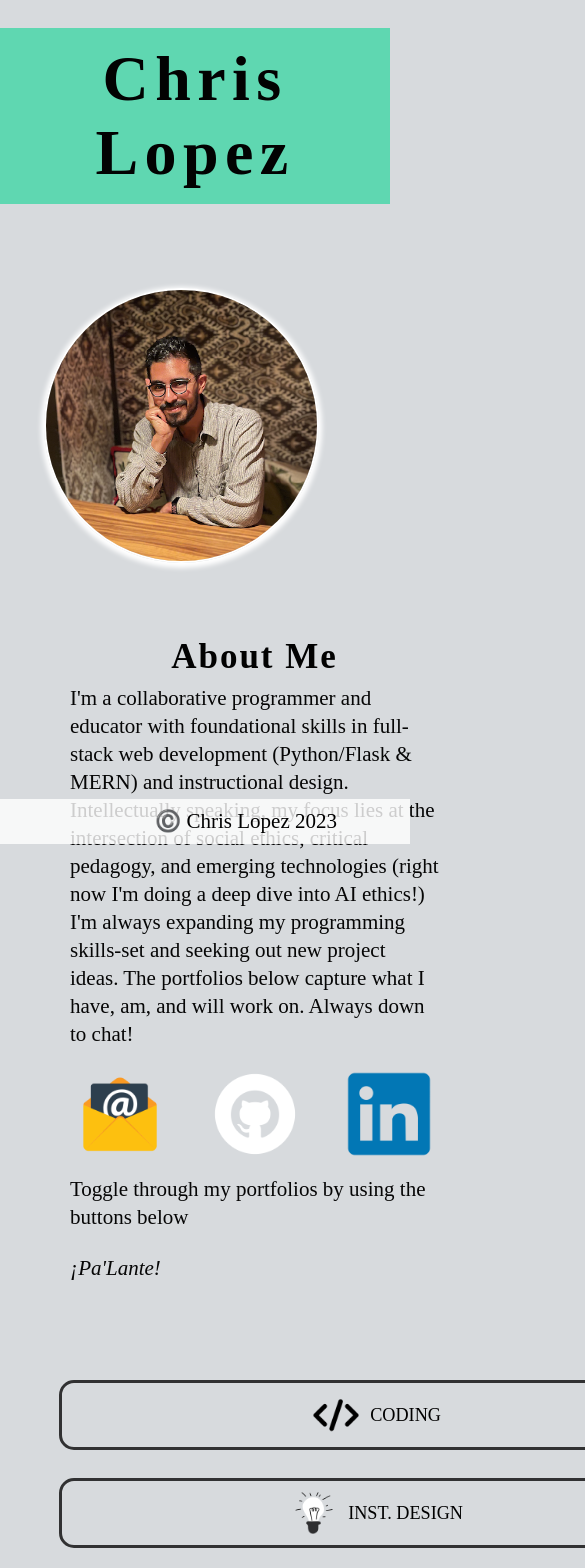
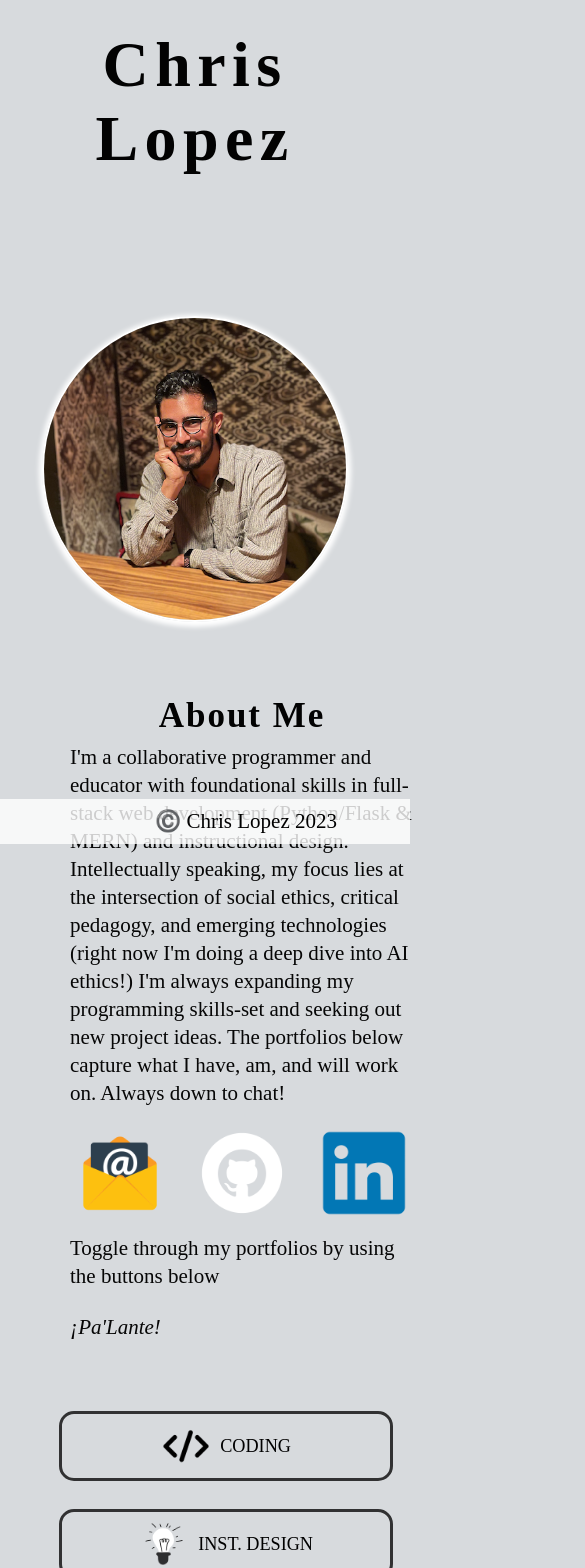
Before and after one commit to Lopez-CL/my-portfolios, a React (Create React App) app: page /my-portfolios/resume in a window 390 px wide. Shown: the top 1568 px of the page, 585 px wide, since content can reach past the window. Built offline with nearby package versions, Linux system fonts and the light colour scheme; the HTML template or start-up script is replaced by a standard one; a web font is replaced by a local one.

Commit message:
finalizing last media querey

```diff
--- a/src/App.css
+++ b/src/App.css
@@ -101,7 +101,7 @@ span.bottom-space {
   width: 100%;
   padding: 10px;
   text-align: end;
-  margin-top: 5rem;
+  margin-top: 6rem;
   /* position:fixed;
   bottom: 0px; */
 }
@@ -361,7 +361,8 @@ margin: 2rem 0;
   justify-content: center;
   box-shadow: 0px 0px 0px 0px transparent;
   transition: box-shadow ease-in-out .5s;
-  flex: 0 1 30%;
+  flex: 0 1 300px;
+  width: 300px;
   border-radius: 10px;
   padding: 1rem;
   margin-bottom: 2rem;
@@ -372,7 +373,9 @@ margin: 2rem 0;
   display: flex;
   flex-flow: column nowrap;
   justify-content: center;
-  flex: 0 1 30%;
+  flex-shrink: 1;
+  flex-grow: 0;
+  width: 300px;
   border-radius: 10px;
   padding: 1rem;
   box-shadow: -6px 12px 0px 3px black;
@@ -385,7 +388,9 @@ margin: 2rem 0;
   display: flex;
   flex-flow: column nowrap;
   justify-content: center;
-  flex: 0 1 25%;
+  flex-shrink: 1;
+  flex-grow: 0;
+  width: 350px;
   border-radius: 10px;
   padding: 1rem;
   box-shadow: -6px 12px 0px 3px black;
@@ -514,36 +519,17 @@ margin: 2rem 0;
   }
 }
 
+@media only screen and (max-width: 570px){
+  .portfolios{
+    width: 150%;
+    }
+}
+
 /******** For mobile devices ********/
 
-@media only screen and (max-width: 450px) {
+@media only screen and (max-width: 470px) {
   html {
       font-size: 14px;
-  }
-
-  .header {
-      max-width: 500px;
-      background-color: hsla(160, 86%, 45%, .6);
-      margin-bottom: 3rem;
-      padding: 1rem;
-  }
-
-  .hamburger {
-      border: 4px solid rgba(255, 255, 255, 0.5);
-      width: fit-content;
-      height: fit-content;
-      padding: .4em;
-      border-radius: 10px;
-      margin: 1em 1em 5em 0;
-      position: fixed;
-      top: 0px;
-  }
-
-  .span-nav {
-      border-top: solid 4px white;
-      border-radius: 5px;
-      display: block;
-      width: 25px;
   }
 
   h1 {
@@ -575,13 +561,13 @@ margin: 2rem 0;
 
 
   #profile-img img {
-      width: 275px;
-      height: 275px;
+      width: 100%;
+      height: 100%;
   }
 
   #about {
       margin: 0 auto;
-      width: 425px;
+      width: 400px;
       text-align: left;
       border: none
   }
@@ -599,50 +585,44 @@ margin: 2rem 0;
       flex: 0 1 200px;
       flex-wrap: nowrap;
       justify-content: center;
-      margin: 2rem 2rem;
   }
-
+  .portfolios{
+    width: 100%;
+    }
   .portfolios span {
       font-size: 2rem;
   }
 }
+
+.carousel-container{
+  width: 90%;
+  padding: 3rem;
+  margin: -4px auto;
+}
+.carousel-wrapper {
+  width: fit-content;
+  display: flex;
+  flex-direction: row;
+  flex-wrap: wrap;
+  justify-content: center;
+}
+
 
   .lang-icon {
       width: 125px;
       height: 125px;
       border-radius: 10px;
   }
-
-  /* .portfolio-projects {
-      display: flex;
-      flex-flow: row wrap;
-      justify-content: space-evenly;
-      flex: 0 1 auto;
-  } */
-/*
-  .portfolio-project {
-      background-color: hsla(0, 0%, 100%, .8);
-      color: black !important;
-      display: flex;
-      flex-flow: column wrap;
-      justify-content: center;
-      flex: 0 1 350px;
-      border-radius: 10px;
-      padding: 1rem;
-      margin-bottom: 2rem;
+  .portfolio-projects{
+    display: flex;
+    flex-direction: column;
+    justify-content: center;
   }
-
-  .portfolio-project-active {
-      background-color: white;
-      color: black !important;
-      display: flex;
-      flex-flow: column nowrap;
-      justify-content: center;
-      flex: 0 1 375px;
-      border-radius: 10px;
-      padding: 1rem;
-      margin-bottom: 2rem;
-  } */
+  .portfolio-project,.portfolio-project-active{
+    flex: 0 1 auto;
+    width: 300px;
+    margin: 1rem auto;
+  }
 
   .responsibilities li {
       list-style: none;
```
